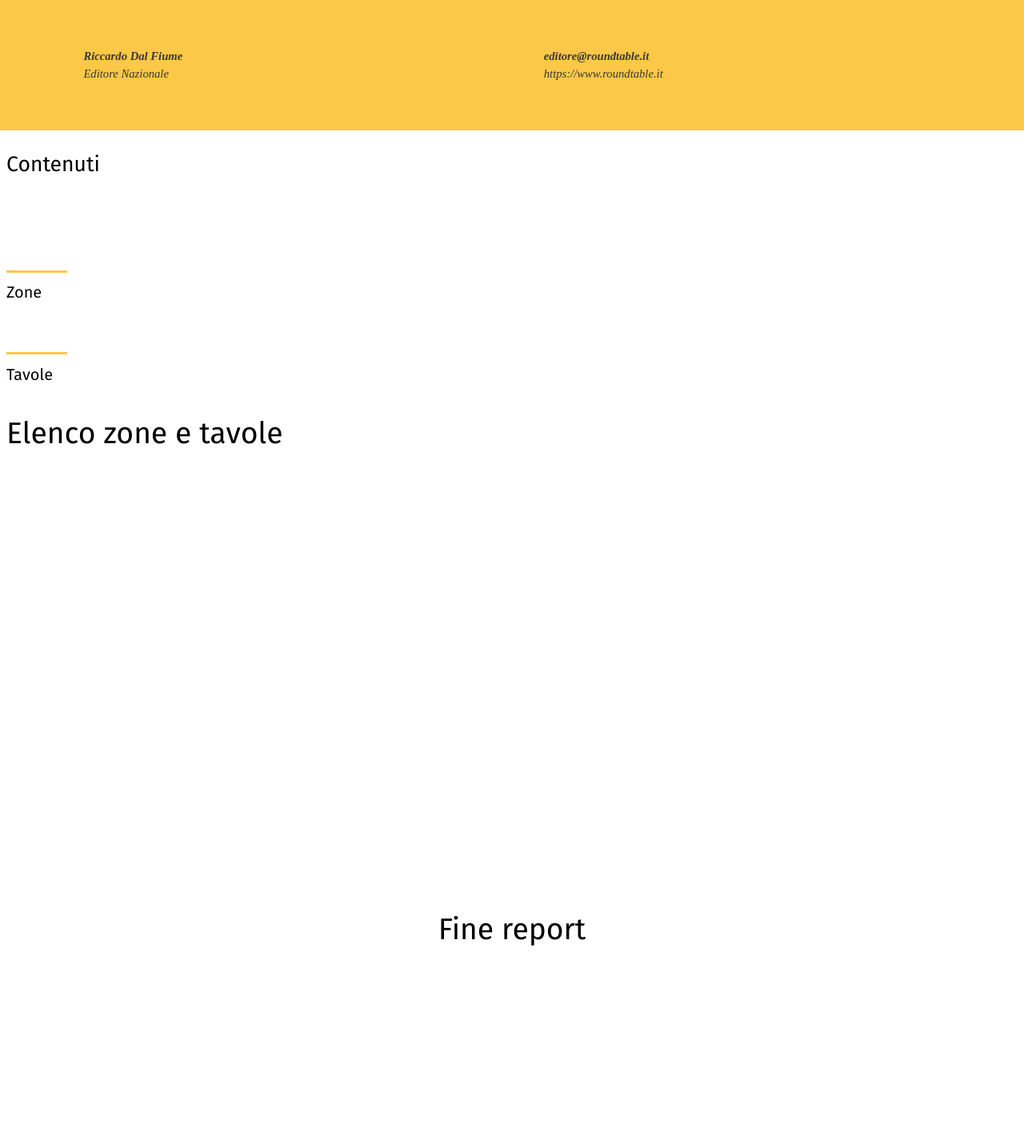
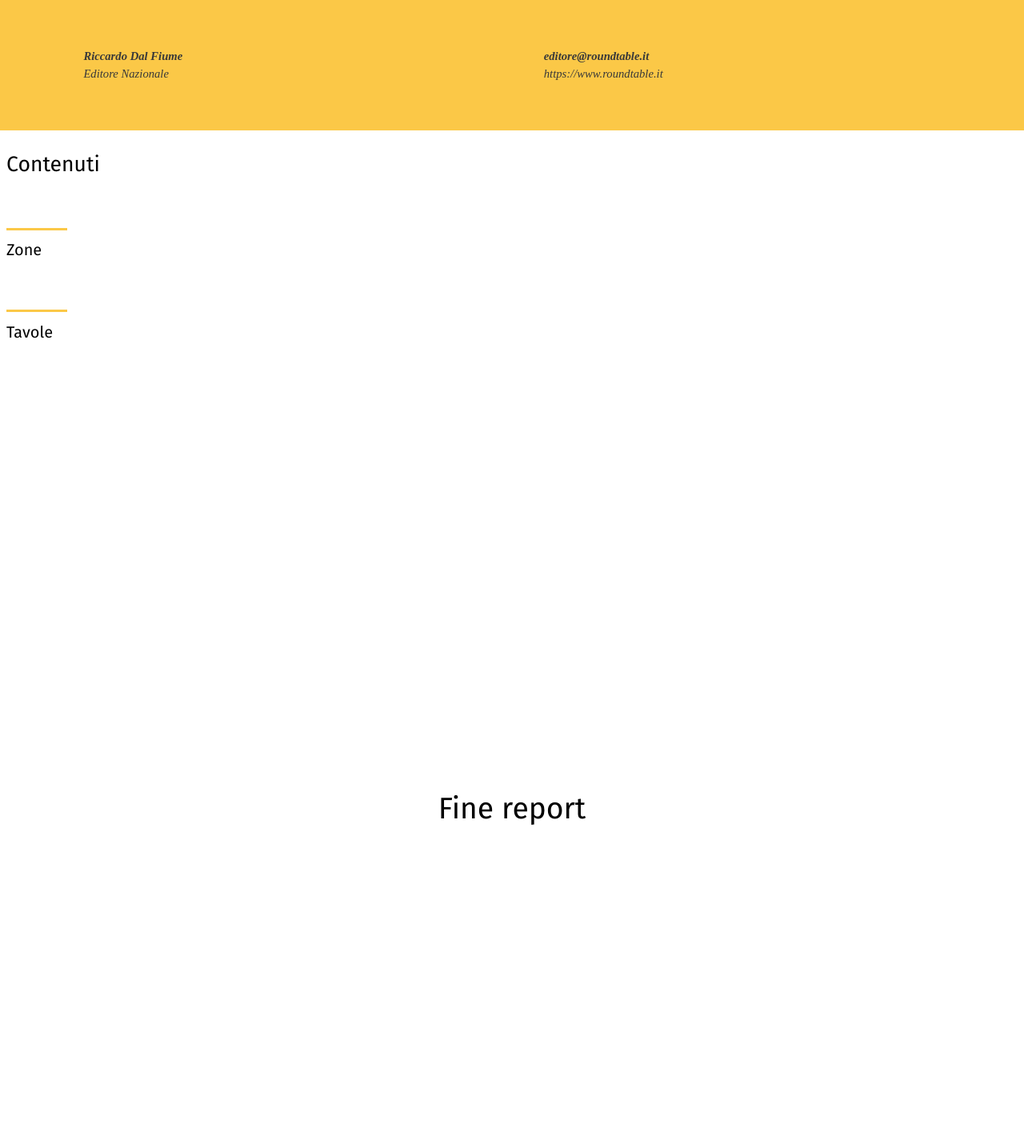
Before and after one commit to RoundTableItaly/TablerWorldYearbook, a Python web app: template tablerworld/templates/report/report.html in a window 1280 px wide; the page is wider, and only the part inside the window is pictured. Shown: the part 968-2398 px from the top of that part at 80% size. After the commit the page ends 1999 px from the top of that part, so only its background shows below. Run offline with Jinja, Linux system fonts and the light colour scheme; the template is opened without the code that fills it, so the values that code supplies are empty; some web fonts are replaced.

Commit message:
Graphical edits

```diff
--- a/tablerworld/templates/report/report.css
+++ b/tablerworld/templates/report/report.css
@@ -134,7 +134,6 @@ h4 {
 }
 
 h2 {
-  break-before: always;
   font-size: 28pt;
   string-set: heading content();
 }
@@ -176,7 +175,7 @@ h4 {
 #contents h2 {
   font-size: 20pt;
   font-weight: 400;
-  margin-bottom: 3cm;
+  margin-bottom: 1.5cm;
 }
 
 #contents h3 {
--- a/tablerworld/templates/report/report.html
+++ b/tablerworld/templates/report/report.html
@@ -94,10 +94,9 @@
         {%- endmacro %}
 
         <article id="skills">
-            <h2 id="skills-title">Elenco zone e tavole</h2>
-
             {% for index, area in clubs_in_areas.iterrows() %}
             <section class="areas">
+                <!-- Area frontpage -->
                 <h3 id="{{ area.rt_area_subdomain }}">Round Table {{ area.rt_area_name }}</h3>
                 {{ m_area(area)}}
 
```
